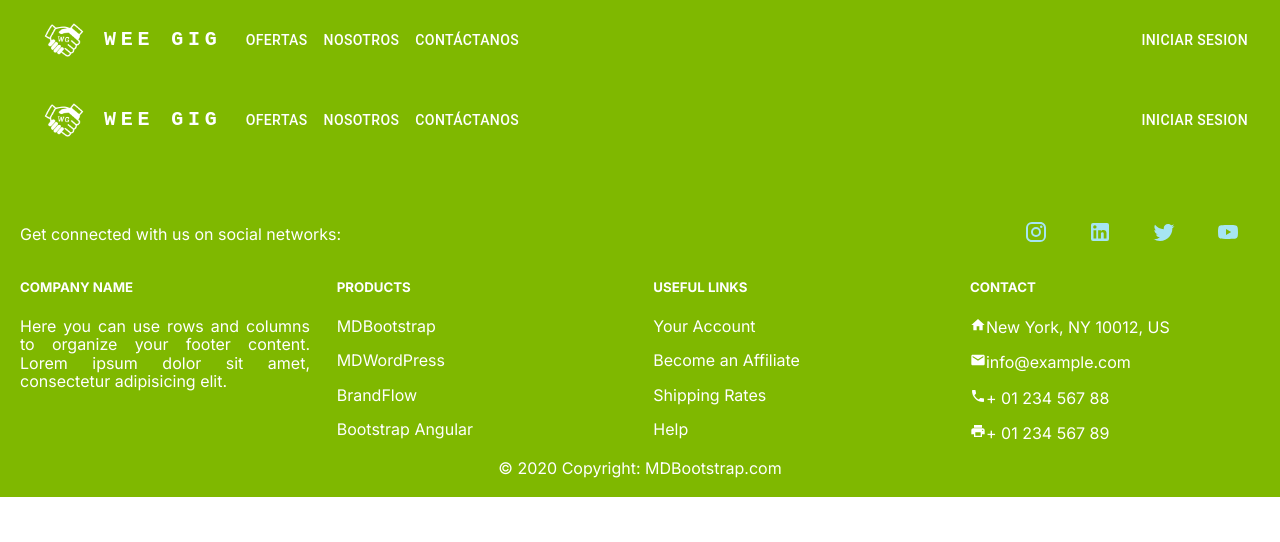
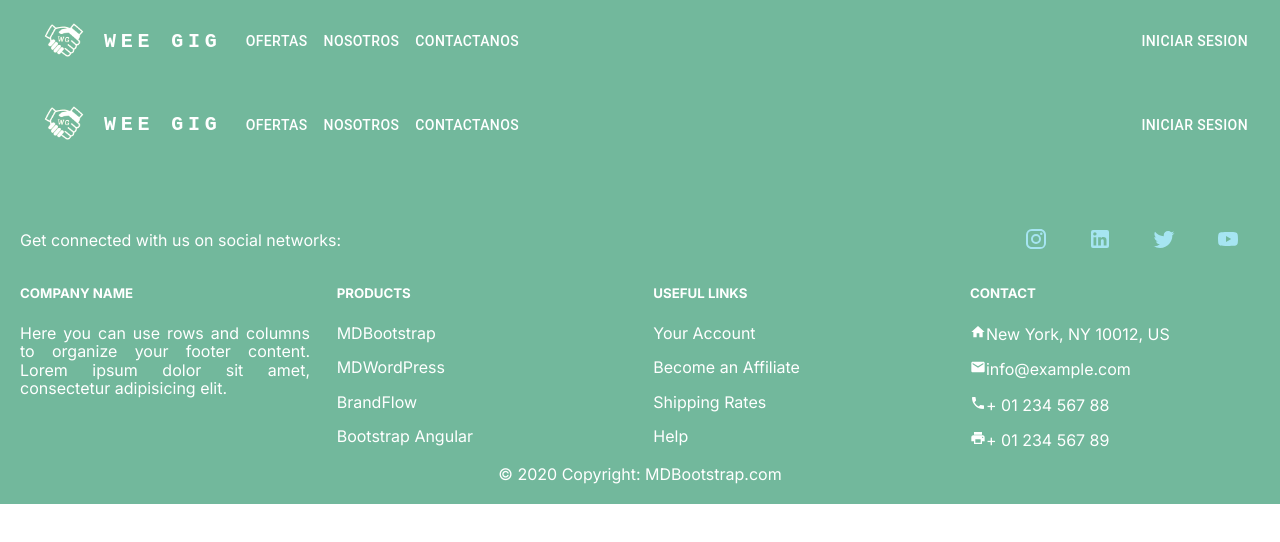
Before and after one commit to franciscojordan/WeeGig, a React (Vite) app in the folder frontend/: page /Menu in a window 1280 px wide. Shown: the top 542 px of the page. Built offline with nearby package versions, Linux system fonts and the light colour scheme.

Commit message:
rework b1

```diff
--- a/frontend/src/css/App.css
+++ b/frontend/src/css/App.css
@@ -1,45 +1,6 @@
 #root {
-/*max-width: 1280px;*/
-  margin: 0 auto;
-  padding: 0rem;
+  margin: 0px;
+  padding: 0px;
   text-align: center;
+  color: #333333;
 }
-.logo {
-  height: 6em;
-  padding: 1.5em;
-  will-change: filter;
-  transition: filter 300ms;
-}
-.logo:hover {
-  filter: drop-shadow(0 0 2em #646cffaa);
-}
-.logo.react:hover {
-  filter: drop-shadow(0 0 2em #61dafbaa);
-}
-
-@keyframes logo-spin {
-  from {
-    transform: rotate(0deg);
-  }
-  to {
-    transform: rotate(360deg);
-  }
-}
-
-@media (prefers-reduced-motion: no-preference) {
-  a:nth-of-type(2) .logo {
-    animation: logo-spin infinite 20s linear;
-  }
-}
-
-.card {
-  padding: 2em;
-}
-
-.read-the-docs {
-  color: #888;
-}
-
-.box-1{
-  background-color: #F2F2F2;
-}
--- a/frontend/src/css/components/Footer.css
+++ b/frontend/src/css/components/Footer.css
@@ -13,21 +13,22 @@
     justify-content: space-between;
     flex-wrap: wrap;
     padding: 50px 20px 0px 20px;
-    background-color: #7fb800;
+    background-color: #72B89C;
 }
 
 .box_2 {
     display: flex;
     justify-content: space-between;
     padding: 0px 20px 0px 20px;
-    background-color: #7fb800;
+    background-color: #72B89C;
+    color: white;
 
 }
 
 .box_3 {
     text-align: center;
     padding: 0px 20px 20px 20px;
-    background-color: #7fb800;
+    background-color: #72B89C;
 
 }
 
--- a/frontend/src/css/components/Menu.css
+++ b/frontend/src/css/components/Menu.css
@@ -6,7 +6,7 @@
     display: flex;
 }
 .green{
-    background-color: #7FB800;
+    background-color: #72B89C;
 }
 @media (max-width: 899.20px) {
     .menuimg {
--- a/frontend/src/tsx/components/Menu.tsx
+++ b/frontend/src/tsx/components/Menu.tsx
@@ -15,7 +15,7 @@ import "../../css/components/Menu.css";
 import { Link } from 'react-router-dom';
 import Cookies from 'js-cookie';
 
-const pages = ["Ofertas", "Nosotros", "Contáctanos"];
+const pages = ["Ofertas", "Nosotros", "Contactanos"];
 const pageLinks = {
   Ofertas: "/ofertas",
   Nosotros: "/nosotros",
@@ -72,7 +72,8 @@ function ResponsiveAppBar() {
     <AppBar className="green" position="static">
       <Container className="green" maxWidth="xl">
         <Toolbar disableGutters>
-          <img className="menuimg" src="./src/assets/img/logo_small_full.png" />
+          <a href="/"><img className="menuimg" src="./src/assets/img/logo_small_full.png" /></a>
+
           {/* This is the logo */}
           <Typography
             variant="h6"
```
